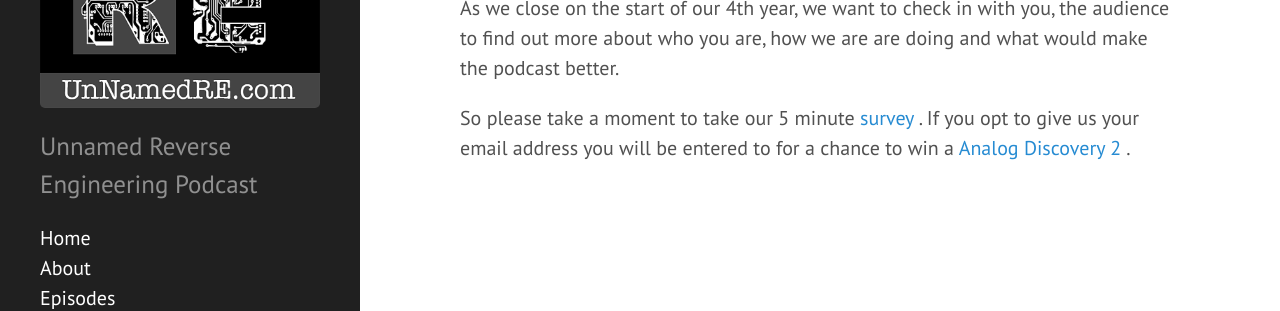
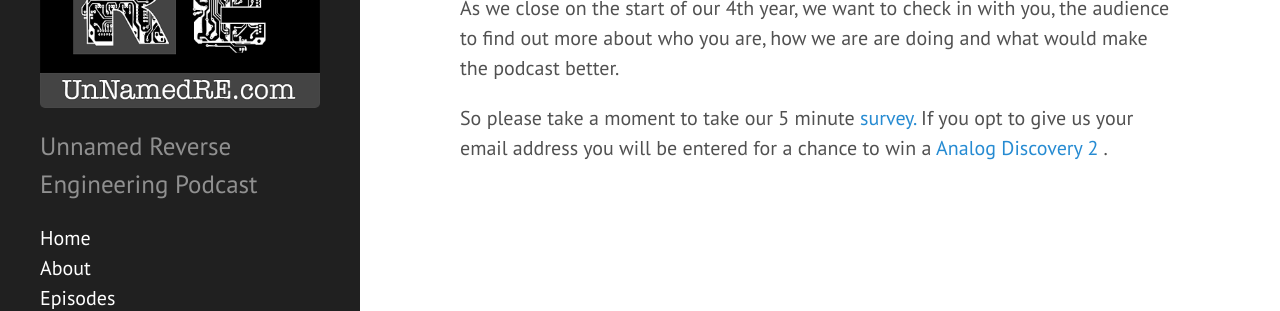
Before and after one commit to unnamedre/unnamedre.github.io, a Jekyll site: the page built from _posts/2020-07-04-035_-_Giving_it_all_away_Listener_Survery.md, in a window 1280 px wide. Shown: the part 347-658 px from the top of the page. Built offline with Jekyll 4.4.1, drawn with Linux system fonts in a browser that asks for light colours.

Commit message:
Fix typo

```diff
--- a/_posts/2020-07-04-035_-_Giving_it_all_away_Listener_Survery.md
+++ b/_posts/2020-07-04-035_-_Giving_it_all_away_Listener_Survery.md
@@ -13,9 +13,8 @@ permalink: episode/35
 <p>
  So please take a moment to take our 5 minute
  <a href="https://forms.gle/F3LYfaoCDdCqQSZY9">
-  survey
- </a>
- . If you opt to give us your email address you will be entered to for a chance to win a
+  survey.
+ </a> If you opt to give us your email address you will be entered for a chance to win a
  <a href="https://analogdiscovery.com/">
   Analog Discovery 2
  </a>
```
